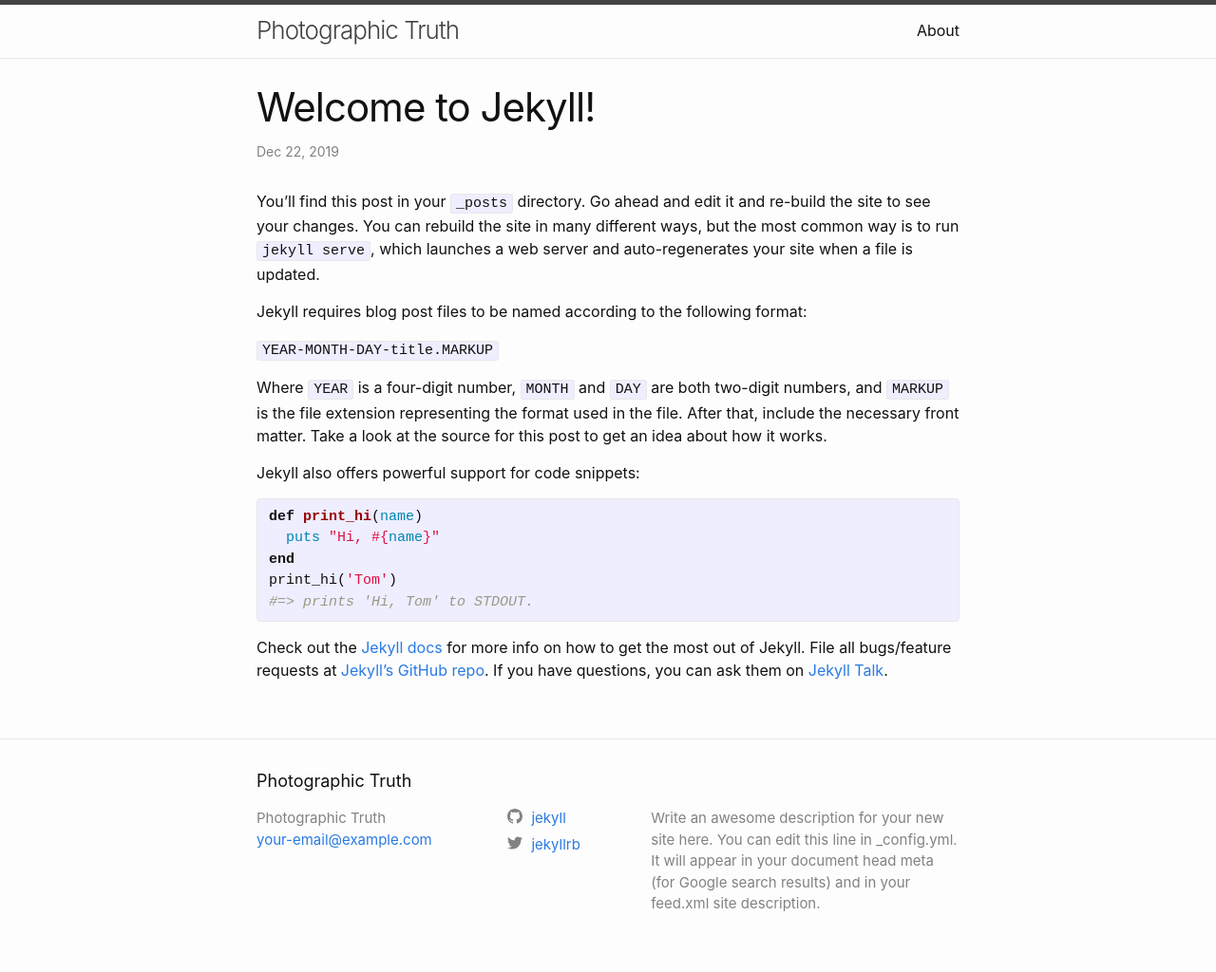
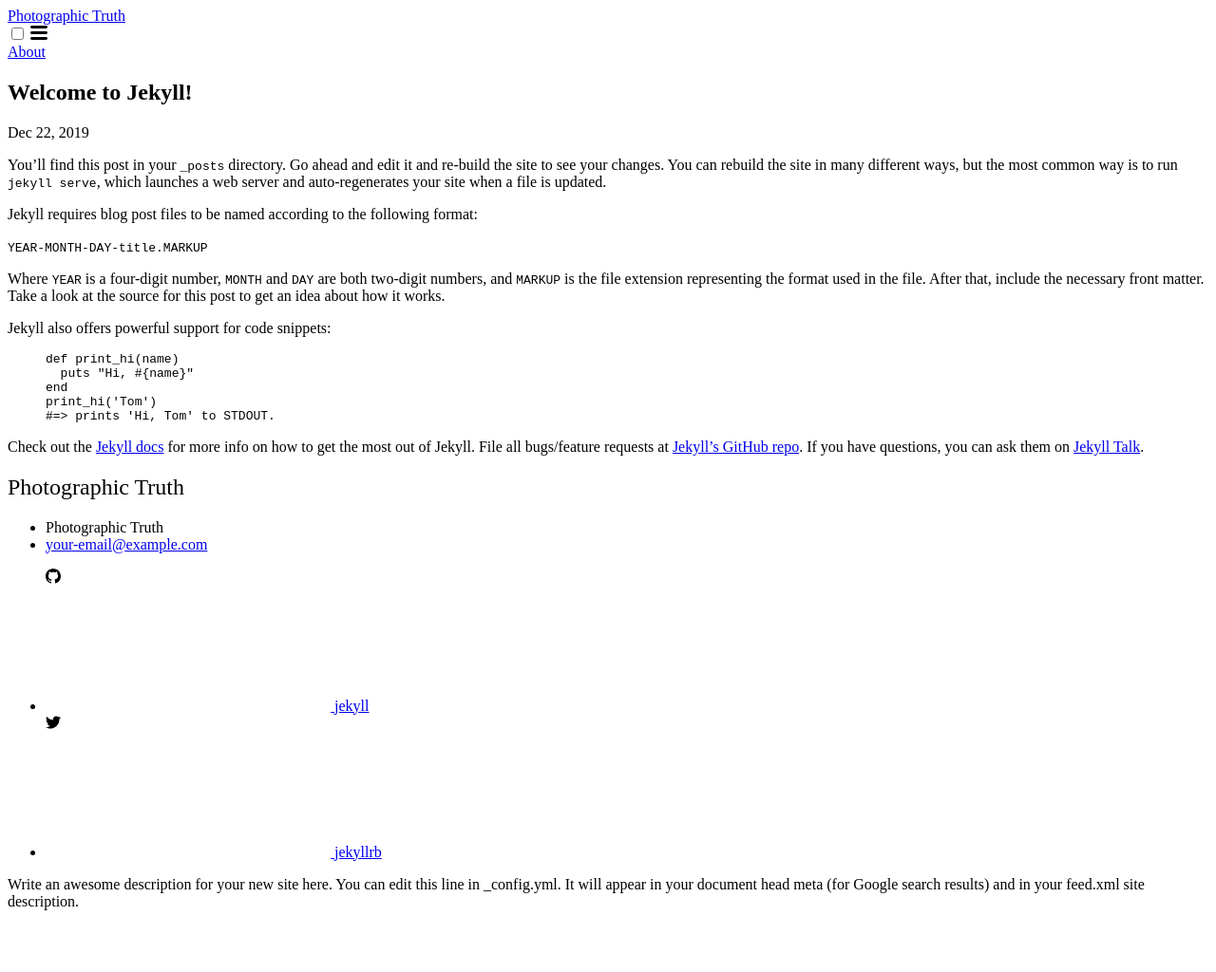
Before and after one commit to micahmicah/photographic-truth, a Jekyll site: the page built from _posts/2019-12-22-welcome-to-jekyll.markdown, in a window 1280 px wide. Shown: the whole page at 95% size. Built offline with Jekyll 4.4.1, drawn with Linux system fonts in a browser that asks for light colours; some web fonts are replaced; a script that is not in the unit is left out; after the commit the page ends 975 px from its top, so only the background shows below that.

Commit message:
removed minima

```diff
--- a/_includes/head.html
+++ b/_includes/head.html
@@ -2,7 +2,7 @@
   <meta charset="utf-8">
   <meta http-equiv="X-UA-Compatible" content="IE=edge">
   <meta name="viewport" content="width=device-width, initial-scale=1">
-  {%- seo -%}
+
   <link rel="stylesheet" href="{{ "/assets/main.css" | relative_url }}">
   {%- feed_meta -%}
   {%- if jekyll.environment == 'production' and site.google_analytics -%}
--- a/_sass/minima.scss
+++ /dev/null
@@ -1,51 +0,0 @@
-@charset "utf-8";
-
-// Define defaults for each variable.
-
-$base-font-family: -apple-system, BlinkMacSystemFont, "Segoe UI", Roboto, Helvetica, Arial, sans-serif, "Apple Color Emoji", "Segoe UI Emoji", "Segoe UI Symbol" !default;
-$base-font-size:   16px !default;
-$base-font-weight: 400 !default;
-$small-font-size:  $base-font-size * 0.875 !default;
-$base-line-height: 1.5 !default;
-
-$spacing-unit:     30px !default;
-
-$text-color:       #111 !default;
-$background-color: #fdfdfd !default;
-$brand-color:      #2a7ae2 !default;
-
-$grey-color:       #828282 !default;
-$grey-color-light: lighten($grey-color, 40%) !default;
-$grey-color-dark:  darken($grey-color, 25%) !default;
-
-$table-text-align: left !default;
-
-// Width of the content area
-$content-width:    800px !default;
-
-$on-palm:          600px !default;
-$on-laptop:        800px !default;
-
-// Use media queries like this:
-// @include media-query($on-palm) {
-//   .wrapper {
-//     padding-right: $spacing-unit / 2;
-//     padding-left: $spacing-unit / 2;
-//   }
-// }
-@mixin media-query($device) {
-  @media screen and (max-width: $device) {
-    @content;
-  }
-}
-
-@mixin relative-font-size($ratio) {
-  font-size: $base-font-size * $ratio;
-}
-
-// Import partials.
-@import
-  "minima/base",
-  "minima/layout",
-  "minima/syntax-highlighting"
-;
--- a/_sass/minima/_base.scss
+++ /dev/null
@@ -1,254 +0,0 @@
-/**
- * Reset some basic elements
- */
-body, h1, h2, h3, h4, h5, h6,
-p, blockquote, pre, hr,
-dl, dd, ol, ul, figure {
-  margin: 0;
-  padding: 0;
-}
-
-
-
-/**
- * Basic styling
- */
-body {
-  font: $base-font-weight #{$base-font-size}/#{$base-line-height} $base-font-family;
-  color: $text-color;
-  background-color: $background-color;
-  -webkit-text-size-adjust: 100%;
-  -webkit-font-feature-settings: "kern" 1;
-     -moz-font-feature-settings: "kern" 1;
-       -o-font-feature-settings: "kern" 1;
-          font-feature-settings: "kern" 1;
-  font-kerning: normal;
-  display: flex;
-  min-height: 100vh;
-  flex-direction: column;
-}
-
-
-
-/**
- * Set `margin-bottom` to maintain vertical rhythm
- */
-h1, h2, h3, h4, h5, h6,
-p, blockquote, pre,
-ul, ol, dl, figure,
-%vertical-rhythm {
-  margin-bottom: $spacing-unit / 2;
-}
-
-
-
-/**
- * `main` element
- */
-main {
-  display: block; /* Default value of `display` of `main` element is 'inline' in IE 11. */
-}
-
-
-
-/**
- * Images
- */
-img {
-  max-width: 100%;
-  vertical-align: middle;
-}
-
-
-
-/**
- * Figures
- */
-figure > img {
-  display: block;
-}
-
-figcaption {
-  font-size: $small-font-size;
-}
-
-
-
-/**
- * Lists
- */
-ul, ol {
-  margin-left: $spacing-unit;
-}
-
-li {
-  > ul,
-  > ol {
-    margin-bottom: 0;
-  }
-}
-
-
-
-/**
- * Headings
- */
-h1, h2, h3, h4, h5, h6 {
-  font-weight: $base-font-weight;
-}
-
-
-
-/**
- * Links
- */
-a {
-  color: $brand-color;
-  text-decoration: none;
-
-  &:visited {
-    color: darken($brand-color, 15%);
-  }
-
-  &:hover {
-    color: $text-color;
-    text-decoration: underline;
-  }
-
-  .social-media-list &:hover {
-    text-decoration: none;
-
-    .username {
-      text-decoration: underline;
-    }
-  }
-}
-
-
-/**
- * Blockquotes
- */
-blockquote {
-  color: $grey-color;
-  border-left: 4px solid $grey-color-light;
-  padding-left: $spacing-unit / 2;
-  @include relative-font-size(1.125);
-  letter-spacing: -1px;
-  font-style: italic;
-
-  > :last-child {
-    margin-bottom: 0;
-  }
-}
-
-
-
-/**
- * Code formatting
- */
-pre,
-code {
-  @include relative-font-size(0.9375);
-  border: 1px solid $grey-color-light;
-  border-radius: 3px;
-  background-color: #eef;
-}
-
-code {
-  padding: 1px 5px;
-}
-
-pre {
-  padding: 8px 12px;
-  overflow-x: auto;
-
-  > code {
-    border: 0;
-    padding-right: 0;
-    padding-left: 0;
-  }
-}
-
-
-
-/**
- * Wrapper
- */
-.wrapper {
-  max-width: -webkit-calc(#{$content-width} - (#{$spacing-unit} * 2));
-  max-width:         calc(#{$content-width} - (#{$spacing-unit} * 2));
-  margin-right: auto;
-  margin-left: auto;
-  padding-right: $spacing-unit;
-  padding-left: $spacing-unit;
-  @extend %clearfix;
-
-  @include media-query($on-laptop) {
-    max-width: -webkit-calc(#{$content-width} - (#{$spacing-unit}));
-    max-width:         calc(#{$content-width} - (#{$spacing-unit}));
-    padding-right: $spacing-unit / 2;
-    padding-left: $spacing-unit / 2;
-  }
-}
-
-
-
-/**
- * Clearfix
- */
-%clearfix:after {
-  content: "";
-  display: table;
-  clear: both;
-}
-
-
-
-/**
- * Icons
- */
-
-.svg-icon {
-    width: 16px;
-    height: 16px;
-    display: inline-block;
-    fill: #{$grey-color};
-    padding-right: 5px;
-    vertical-align: text-top;
-}
-
-.social-media-list {
-  li + li {
-    padding-top: 5px;
-  }
-}
-
-
-
-/**
- * Tables
- */
-table {
-  margin-bottom: $spacing-unit;
-  width: 100%;
-  text-align: $table-text-align;
-  color: lighten($text-color, 18%);
-  border-collapse: collapse;
-  border: 1px solid $grey-color-light;
-  tr {
-    &:nth-child(even) {
-      background-color: lighten($grey-color-light, 6%);
-    }
-  }
-  th, td {
-    padding: ($spacing-unit / 3) ($spacing-unit / 2);
-  }
-  th {
-    background-color: lighten($grey-color-light, 3%);
-    border: 1px solid darken($grey-color-light, 4%);
-    border-bottom-color: darken($grey-color-light, 12%);
-  }
-  td {
-    border: 1px solid $grey-color-light;
-  }
-}
--- a/_sass/minima/_layout.scss
+++ /dev/null
@@ -1,255 +0,0 @@
-/**
- * Site header
- */
-.site-header {
-  border-top: 5px solid $grey-color-dark;
-  border-bottom: 1px solid $grey-color-light;
-  min-height: $spacing-unit * 1.865;
-
-  // Positioning context for the mobile navigation icon
-  position: relative;
-}
-
-.site-title {
-  @include relative-font-size(1.625);
-  font-weight: 300;
-  line-height: $base-line-height * $base-font-size * 2.25;
-  letter-spacing: -1px;
-  margin-bottom: 0;
-  float: left;
-
-  &,
-  &:visited {
-    color: $grey-color-dark;
-  }
-}
-
-.site-nav {
-  float: right;
-  line-height: $base-line-height * $base-font-size * 2.25;
-
-  .nav-trigger {
-      display: none;
-  }
-
-  .menu-icon {
-    display: none;
-  }
-
-  .page-link {
-    color: $text-color;
-    line-height: $base-line-height;
-
-    // Gaps between nav items, but not on the last one
-    &:not(:last-child) {
-      margin-right: 20px;
-    }
-  }
-
-  @include media-query($on-palm) {
-    position: absolute;
-    top: 9px;
-    right: $spacing-unit / 2;
-    background-color: $background-color;
-    border: 1px solid $grey-color-light;
-    border-radius: 5px;
-    text-align: right;
-
-    label[for="nav-trigger"] {
-      display: block;
-      float: right;
-      width: 36px;
-      height: 36px;
-      z-index: 2;
-      cursor: pointer;
-    }
-
-    .menu-icon {
-      display: block;
-      float: right;
-      width: 36px;
-      height: 26px;
-      line-height: 0;
-      padding-top: 10px;
-      text-align: center;
-
-      > svg {
-        fill: $grey-color-dark;
-      }
-    }
-
-    input ~ .trigger {
-      clear: both;
-      display: none;
-    }
-
-    input:checked ~ .trigger {
-      display: block;
-      padding-bottom: 5px;
-    }
-
-    .page-link {
-      display: block;
-      padding: 5px 10px;
-
-      &:not(:last-child) {
-        margin-right: 0;
-      }
-      margin-left: 20px;
-    }
-  }
-}
-
-
-
-/**
- * Site footer
- */
-.site-footer {
-  border-top: 1px solid $grey-color-light;
-  padding: $spacing-unit 0;
-}
-
-.footer-heading {
-  @include relative-font-size(1.125);
-  margin-bottom: $spacing-unit / 2;
-}
-
-.contact-list,
-.social-media-list {
-  list-style: none;
-  margin-left: 0;
-}
-
-.footer-col-wrapper {
-  @include relative-font-size(0.9375);
-  color: $grey-color;
-  margin-left: -$spacing-unit / 2;
-  @extend %clearfix;
-}
-
-.footer-col {
-  float: left;
-  margin-bottom: $spacing-unit / 2;
-  padding-left: $spacing-unit / 2;
-}
-
-.footer-col-1 {
-  width: -webkit-calc(35% - (#{$spacing-unit} / 2));
-  width:         calc(35% - (#{$spacing-unit} / 2));
-}
-
-.footer-col-2 {
-  width: -webkit-calc(20% - (#{$spacing-unit} / 2));
-  width:         calc(20% - (#{$spacing-unit} / 2));
-}
-
-.footer-col-3 {
-  width: -webkit-calc(45% - (#{$spacing-unit} / 2));
-  width:         calc(45% - (#{$spacing-unit} / 2));
-}
-
-@include media-query($on-laptop) {
-  .footer-col-1,
-  .footer-col-2 {
-    width: -webkit-calc(50% - (#{$spacing-unit} / 2));
-    width:         calc(50% - (#{$spacing-unit} / 2));
-  }
-
-  .footer-col-3 {
-    width: -webkit-calc(100% - (#{$spacing-unit} / 2));
-    width:         calc(100% - (#{$spacing-unit} / 2));
-  }
-}
-
-@include media-query($on-palm) {
-  .footer-col {
-    float: none;
-    width: -webkit-calc(100% - (#{$spacing-unit} / 2));
-    width:         calc(100% - (#{$spacing-unit} / 2));
-  }
-}
-
-
-
-/**
- * Page content
- */
-.page-content {
-  padding: $spacing-unit 0;
-  flex: 1;
-}
-
-.page-heading {
-  @include relative-font-size(2);
-}
-
-.post-list-heading {
-  @include relative-font-size(1.75);
-}
-
-.post-list {
-  margin-left: 0;
-  list-style: none;
-
-  > li {
-    margin-bottom: $spacing-unit;
-  }
-}
-
-.post-meta {
-  font-size: $small-font-size;
-  color: $grey-color;
-}
-
-.post-link {
-  display: block;
-  @include relative-font-size(1.5);
-}
-
-
-
-/**
- * Posts
- */
-.post-header {
-  margin-bottom: $spacing-unit;
-}
-
-.post-title {
-  @include relative-font-size(2.625);
-  letter-spacing: -1px;
-  line-height: 1;
-
-  @include media-query($on-laptop) {
-    @include relative-font-size(2.25);
-  }
-}
-
-.post-content {
-  margin-bottom: $spacing-unit;
-
-  h2 {
-    @include relative-font-size(2);
-
-    @include media-query($on-laptop) {
-      @include relative-font-size(1.75);
-    }
-  }
-
-  h3 {
-    @include relative-font-size(1.625);
-
-    @include media-query($on-laptop) {
-      @include relative-font-size(1.375);
-    }
-  }
-
-  h4 {
-    @include relative-font-size(1.25);
-
-    @include media-query($on-laptop) {
-      @include relative-font-size(1.125);
-    }
-  }
-}
--- a/_sass/minima/_syntax-highlighting.scss
+++ /dev/null
@@ -1,71 +0,0 @@
-/**
- * Syntax highlighting styles
- */
-.highlight {
-  background: #fff;
-  @extend %vertical-rhythm;
-
-  .highlighter-rouge & {
-    background: #eef;
-  }
-
-  .c     { color: #998; font-style: italic } // Comment
-  .err   { color: #a61717; background-color: #e3d2d2 } // Error
-  .k     { font-weight: bold } // Keyword
-  .o     { font-weight: bold } // Operator
-  .cm    { color: #998; font-style: italic } // Comment.Multiline
-  .cp    { color: #999; font-weight: bold } // Comment.Preproc
-  .c1    { color: #998; font-style: italic } // Comment.Single
-  .cs    { color: #999; font-weight: bold; font-style: italic } // Comment.Special
-  .gd    { color: #000; background-color: #fdd } // Generic.Deleted
-  .gd .x { color: #000; background-color: #faa } // Generic.Deleted.Specific
-  .ge    { font-style: italic } // Generic.Emph
-  .gr    { color: #a00 } // Generic.Error
-  .gh    { color: #999 } // Generic.Heading
-  .gi    { color: #000; background-color: #dfd } // Generic.Inserted
-  .gi .x { color: #000; background-color: #afa } // Generic.Inserted.Specific
-  .go    { color: #888 } // Generic.Output
-  .gp    { color: #555 } // Generic.Prompt
-  .gs    { font-weight: bold } // Generic.Strong
-  .gu    { color: #aaa } // Generic.Subheading
-  .gt    { color: #a00 } // Generic.Traceback
-  .kc    { font-weight: bold } // Keyword.Constant
-  .kd    { font-weight: bold } // Keyword.Declaration
-  .kp    { font-weight: bold } // Keyword.Pseudo
-  .kr    { font-weight: bold } // Keyword.Reserved
-  .kt    { color: #458; font-weight: bold } // Keyword.Type
-  .m     { color: #099 } // Literal.Number
-  .s     { color: #d14 } // Literal.String
-  .na    { color: #008080 } // Name.Attribute
-  .nb    { color: #0086B3 } // Name.Builtin
-  .nc    { color: #458; font-weight: bold } // Name.Class
-  .no    { color: #008080 } // Name.Constant
-  .ni    { color: #800080 } // Name.Entity
-  .ne    { color: #900; font-weight: bold } // Name.Exception
-  .nf    { color: #900; font-weight: bold } // Name.Function
-  .nn    { color: #555 } // Name.Namespace
-  .nt    { color: #000080 } // Name.Tag
-  .nv    { color: #008080 } // Name.Variable
-  .ow    { font-weight: bold } // Operator.Word
-  .w     { color: #bbb } // Text.Whitespace
-  .mf    { color: #099 } // Literal.Number.Float
-  .mh    { color: #099 } // Literal.Number.Hex
-  .mi    { color: #099 } // Literal.Number.Integer
-  .mo    { color: #099 } // Literal.Number.Oct
-  .sb    { color: #d14 } // Literal.String.Backtick
-  .sc    { color: #d14 } // Literal.String.Char
-  .sd    { color: #d14 } // Literal.String.Doc
-  .s2    { color: #d14 } // Literal.String.Double
-  .se    { color: #d14 } // Literal.String.Escape
-  .sh    { color: #d14 } // Literal.String.Heredoc
-  .si    { color: #d14 } // Literal.String.Interpol
-  .sx    { color: #d14 } // Literal.String.Other
-  .sr    { color: #009926 } // Literal.String.Regex
-  .s1    { color: #d14 } // Literal.String.Single
-  .ss    { color: #990073 } // Literal.String.Symbol
-  .bp    { color: #999 } // Name.Builtin.Pseudo
-  .vc    { color: #008080 } // Name.Variable.Class
-  .vg    { color: #008080 } // Name.Variable.Global
-  .vi    { color: #008080 } // Name.Variable.Instance
-  .il    { color: #099 } // Literal.Number.Integer.Long
-}
--- /dev/null
+++ b/_sass/modules/_typography.scss
@@ -0,0 +1,29 @@
+
+@font-face{
+	font-family:"Arnhem";
+	src:url('assets/fonts/ArnhemPro-Blond.otf');
+	font-style:normal;
+	font-weight:400;
+}
+@font-face{
+	font-family:"Arnhem";
+	src:url('assets/fonts/ArnhemPro-BlondItalic.otf');
+	font-style:italic;
+	font-weight:400;
+}
+
+
+@font-face{
+	font-family:"Monument Grotesk";
+	src:url('assets/fonts/MonumentGrotesk-Semi-Mono.otf');
+}
+
+@font-face{
+	font-family:"Oswald";
+	src:url('assets/fonts/Oswald-Bold.otf');
+}
+
+h2{
+	font-family:"Oswald";
+	font-weight:normal;
+}
--- a/assets/main.scss
+++ b/assets/main.scss
@@ -2,4 +2,5 @@
 # Only the main Sass file needs front matter (the dashes are enough)
 ---
 
-@import "minima";
+
+@import "modules/typography";
```
Also changed, not shown: 2 other files.
